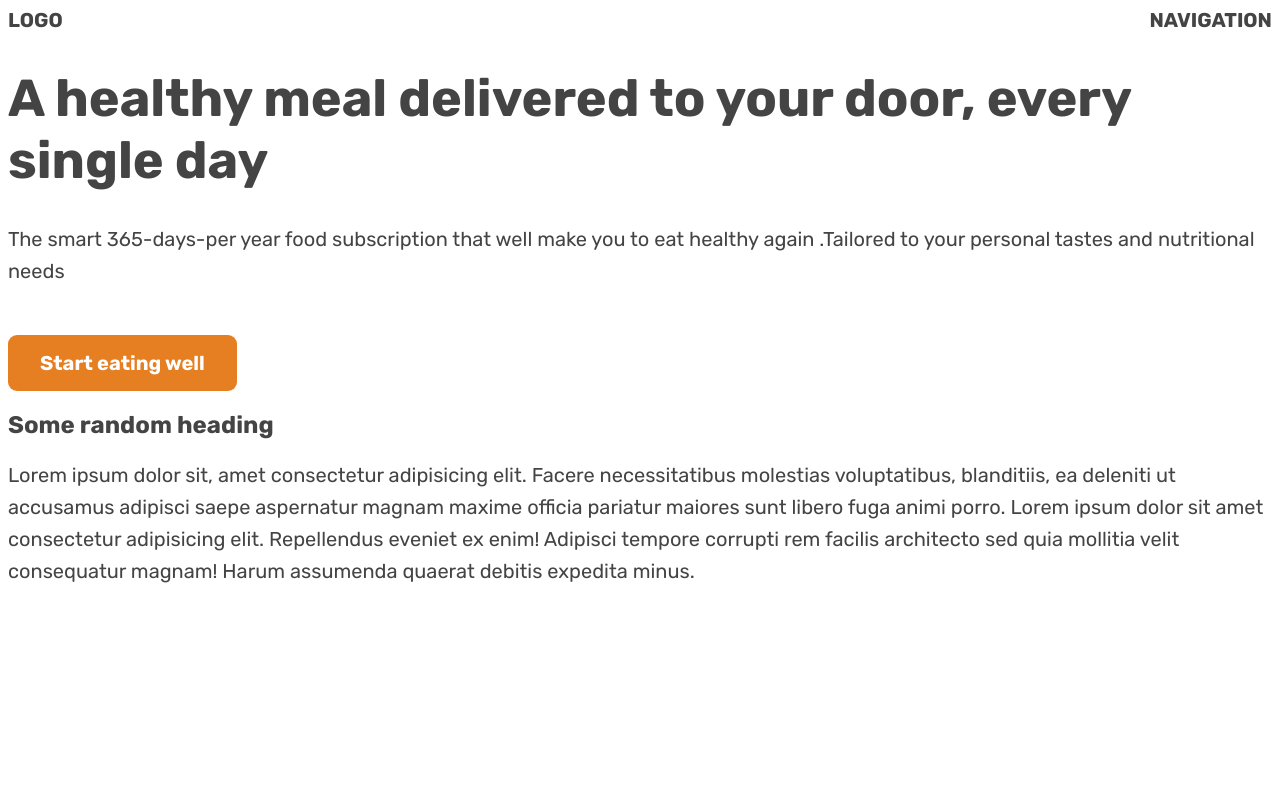
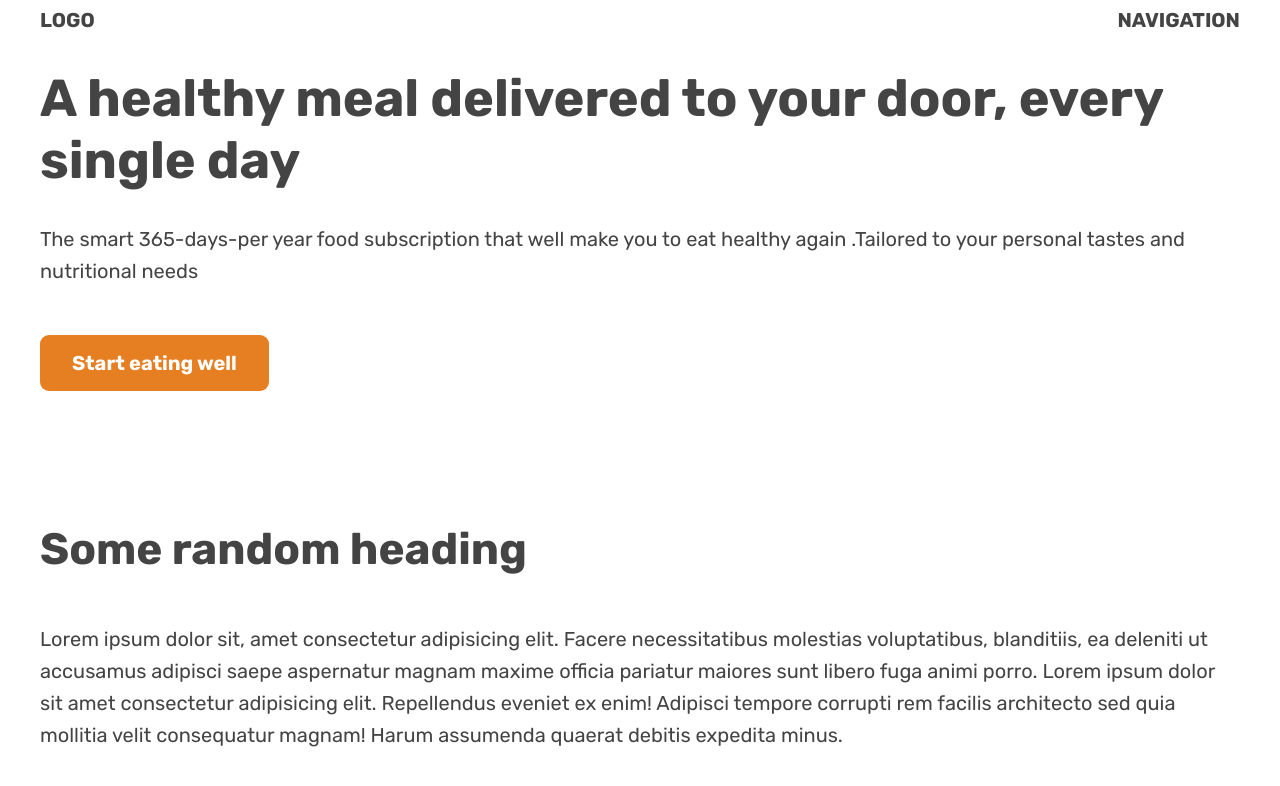
Before and after one commit to malik-codes/Component_Layout, a plain HTML site: page 05-hero.html in a window 1280 px wide. Drawn offline with Linux system fonts and the light colour scheme.

Commit message:
modifeid hero section

```diff
--- a/05-hero.html
+++ b/05-hero.html
@@ -16,6 +16,11 @@
         font-family: "Rubik", sans-serif;
         color: #444;
       }
+      .container {
+        margin: 0 auto;
+        width: 1200px;
+      }
+
       nav {
         font-size: 20px;
         font-weight: 700;
@@ -42,15 +47,22 @@
         padding: 16px 32px;
         border-radius: 9px;
       }
+      h2 {
+        margin-bottom: 48px;
+        font-size: 44px;
+      }
+      section {
+        padding: 96px 0;
+      }
     </style>
   </head>
   <body>
     <header>
-      <nav>
+      <nav class="container">
         <div>LOGO</div>
         <div>NAVIGATION</div>
       </nav>
-      <div>
+      <div class="container">
         <h1>A healthy meal delivered to your door, every single day</h1>
         <p>
           The smart 365-days-per year food subscription that well make you to
@@ -61,7 +73,7 @@
       </div>
     </header>
     <section>
-      <div>
+      <div class="container">
         <h2>Some random heading</h2>
         <p>
           Lorem ipsum dolor sit, amet consectetur adipisicing elit. Facere
```
